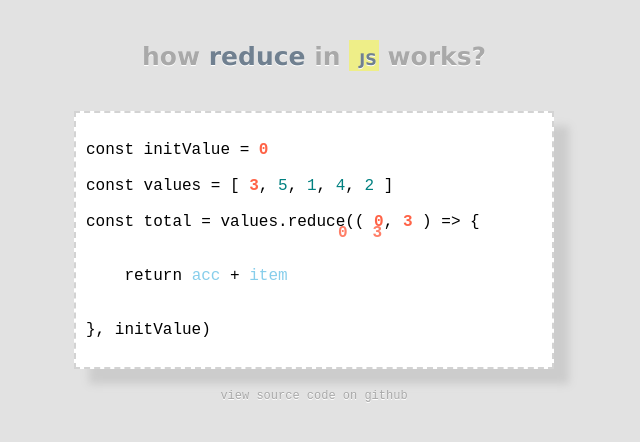
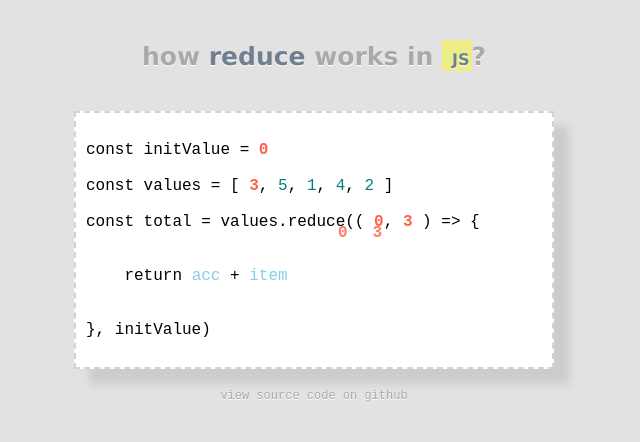
Before and after one commit to vishaltelangre/animated-reduce-walkthrough, a website built with webpack: page dist/index.html in a window 1280 px wide. Shown: the whole page, without its empty margins (326-966 px from the left). Built offline with nearby package versions, Linux system fonts and the light colour scheme.

Commit message:
Wordsmith title and heading

```diff
--- a/dist/index.html
+++ b/dist/index.html
@@ -1,7 +1,7 @@
 <!DOCTYPE html>
 <html>
   <head>
-    <title>Animated "reduce" Walkthrough</title>
+    <title>How "reduce" works in JavaScript?</title>
     <meta
       name="viewport"
       content="width=device-width,initial-scale=1,maximum-scale=1,minimum-scale=1"
@@ -71,7 +71,7 @@
   <body>
     <script src="main.js"></script>
     <h1>
-      how <span style="color: slategray;">reduce</span> in <span class="jsLogo"><span>JS</span></span> works?
+      how <span style="color: slategray;">reduce</span> works in <span class="jsLogo"><span>JS</span></span>?
     </h1>
     <div id="root">
       <div class="canvas">
```
Also changed, not shown: README.md.
